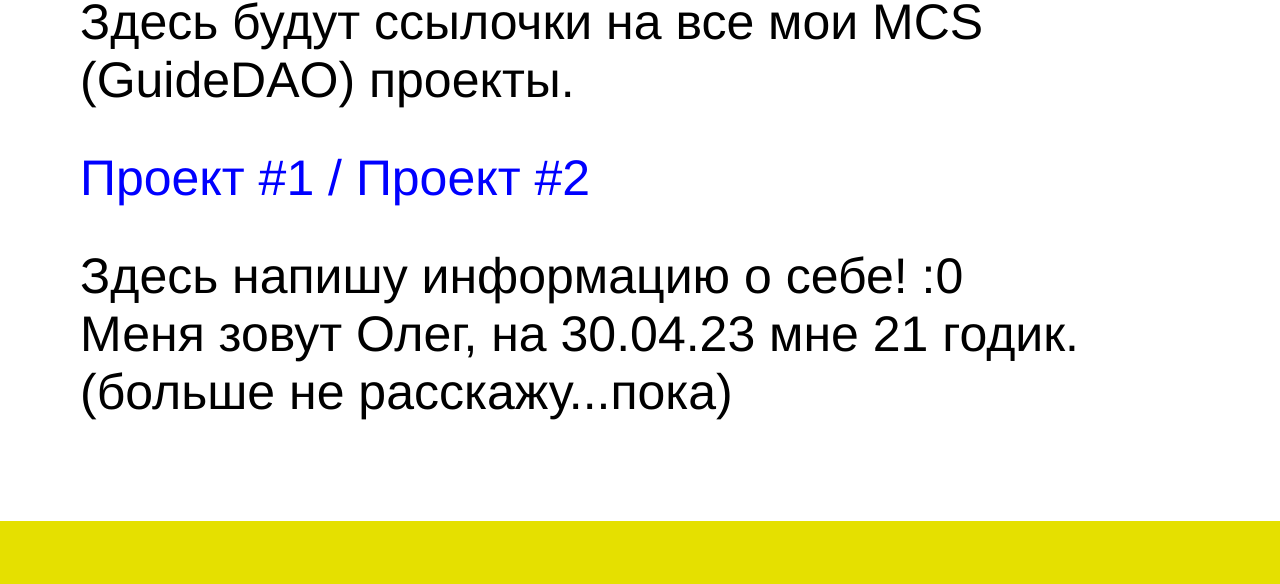
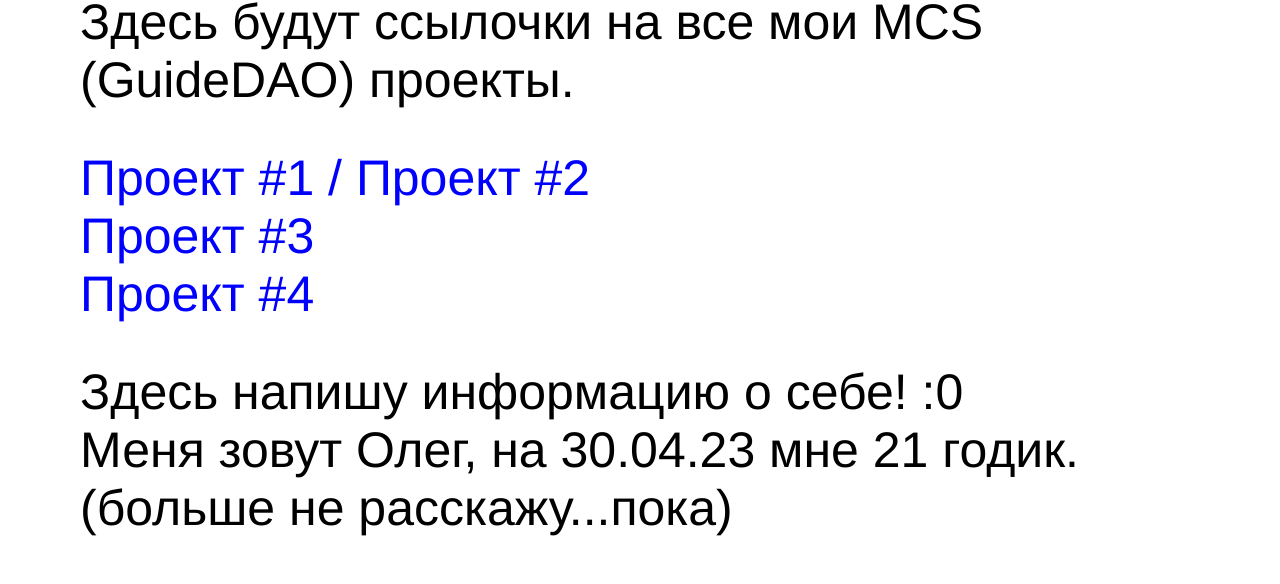
Before and after one commit to gqtqulin/MCS-project3, a plain HTML site: page index.html in a window 1280 px wide. Shown: the part 1613-2197 px from the top of the page. Drawn offline with Linux system fonts and the light colour scheme.

Commit message:
обновлена структура и добавлены 3-й и 4й проекты!

```diff
--- a/index.html
+++ b/index.html
@@ -23,9 +23,11 @@
         <p>
             Здесь будут ссылочки на все мои MCS (GuideDAO) проекты.
         </p>
-        <p>
+        <div class="links">
             <a href="https://github.com/gqtqulin/MCS-project1.git" target="_blank">Проект #1 / Проект #2</a>
-        </p>
+            <a href="https://github.com/gqtqulin/MCS-project3.git" target="_blank">Проект #3</a>
+            <a href="https://github.com/gqtqulin/MCS-project4.git" target="_blank">Проект #4</a>
+        </div>
         <p>
             Здесь напишу информацию о себе! :0 <br>
             Меня зовут Олег, на 30.04.23 мне 21 годик. (больше не расскажу...пока)
--- a/styles.css
+++ b/styles.css
@@ -50,6 +50,12 @@ a:hover {
     margin: 100px 80px 100px 80px;
 }
 
+.links {
+    margin-top: 40px;
+    display: flex;
+    flex-direction: column;
+}
+
 .main-container p {
     margin-top: 40px;
     font-weight: 300;
```
Also changed, not shown: 1 other file.
